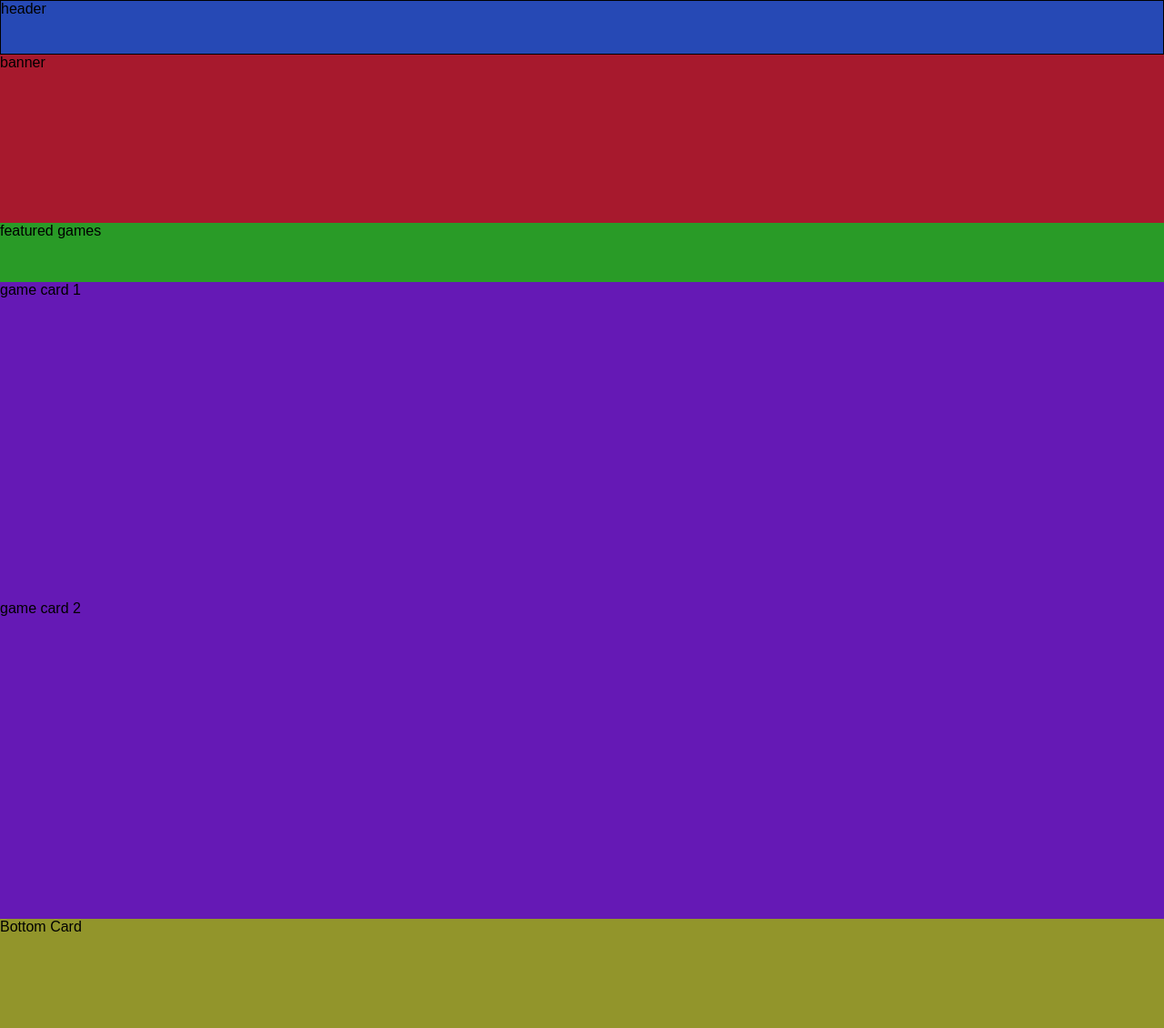
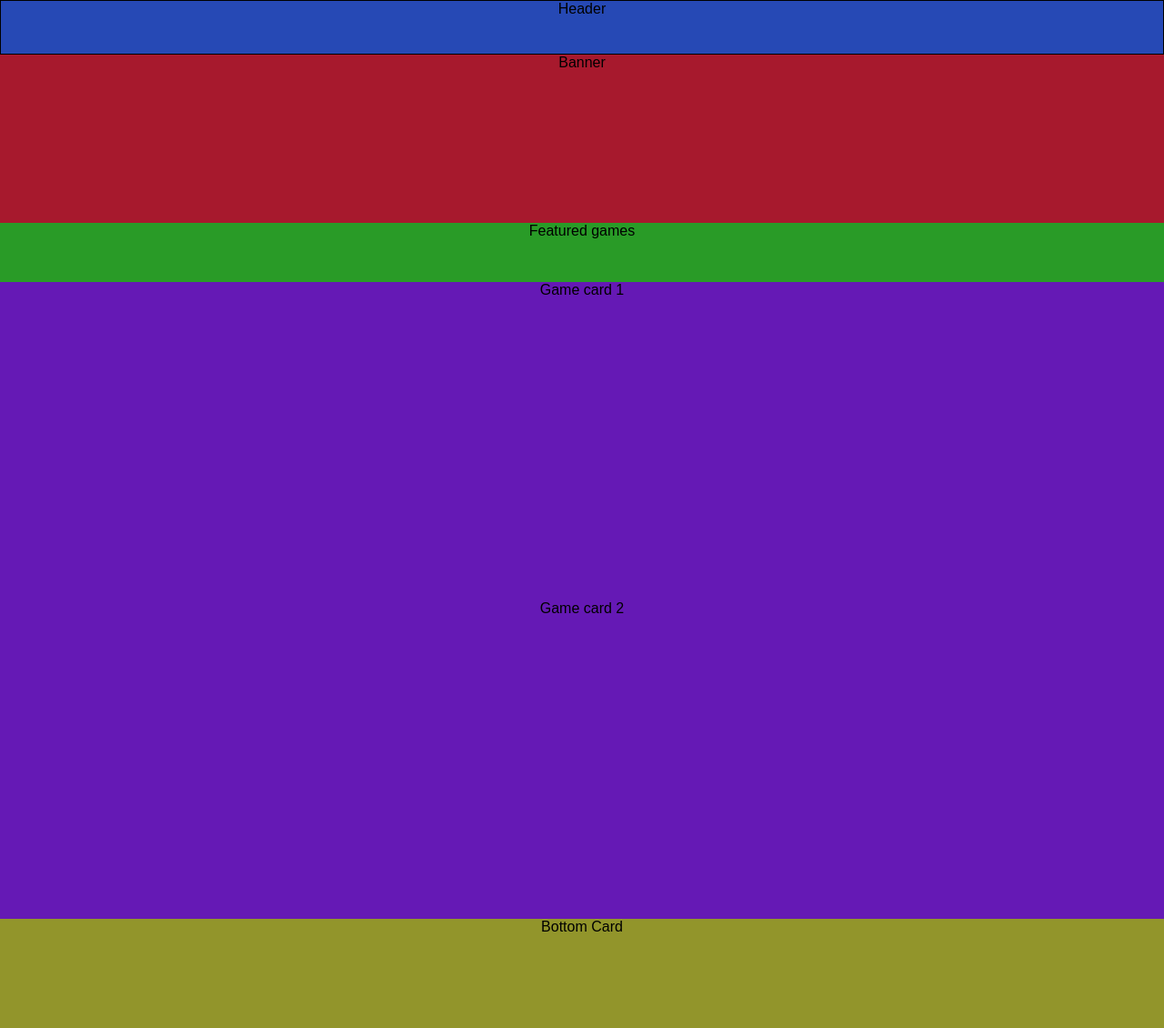
Before and after one commit to Jdog7183/se1400, a plain HTML site: page milestone4/index.html in a window 1280 px wide. Shown: the whole page at 91% size. Drawn offline with Linux system fonts and the light colour scheme.

Commit message:
Text fix

```diff
--- a/milestone4/index.html
+++ b/milestone4/index.html
@@ -10,20 +10,20 @@
 <body>
     <div class="full-grid">
         <header class="header-class">
-            header
+            Header
             </header>
 
         <section class="banner-class">
-            banner
+            Banner
         </section>
         <section class="featured-content">
-            featured games
+            Featured games
         </section>
         <section class="game-card1">
-            game card 1
+            Game card 1
         </section>
         <section class="game-card2">
-            game card 2
+            Game card 2
         </section>
         <section class="bottom-card">
             Bottom Card
--- a/milestone4/style.css
+++ b/milestone4/style.css
@@ -19,34 +19,40 @@ html, body {
     background-color: #2649b5;
     border: 1px solid #000000;
     min-height: 60px;
+    text-align: Center;
 }
 .banner-class {
     grid-column: 1 / 9;
     background-color: #a7192d;
     border: 1px #000000;
     min-height: 185px;
+    text-align: center;
 }
 .featured-content {
     grid-column: 2 / 8;
     background-color: #299b27;
     border: 1px #000000;
     min-height: 65px;
+    text-align: center
 }
 .game-card1 {
     grid-column: 2 / 5;
     background-color: #6519b5;
     border: 1px #000000;
     min-height: 350px;
+    text-align: center
 }
 .game-card2 {
     grid-column: 5 / 8;
     background-color: #6519b5;
     border: 1px #000000;
     min-height: 350px;
+    text-align: center;
 }
 .bottom-card {
     grid-column: 2 / 8;
     background-color: #92952b;
     border: 1px #000000;
     min-height: 120px;
+    text-align: center;
 }
```
